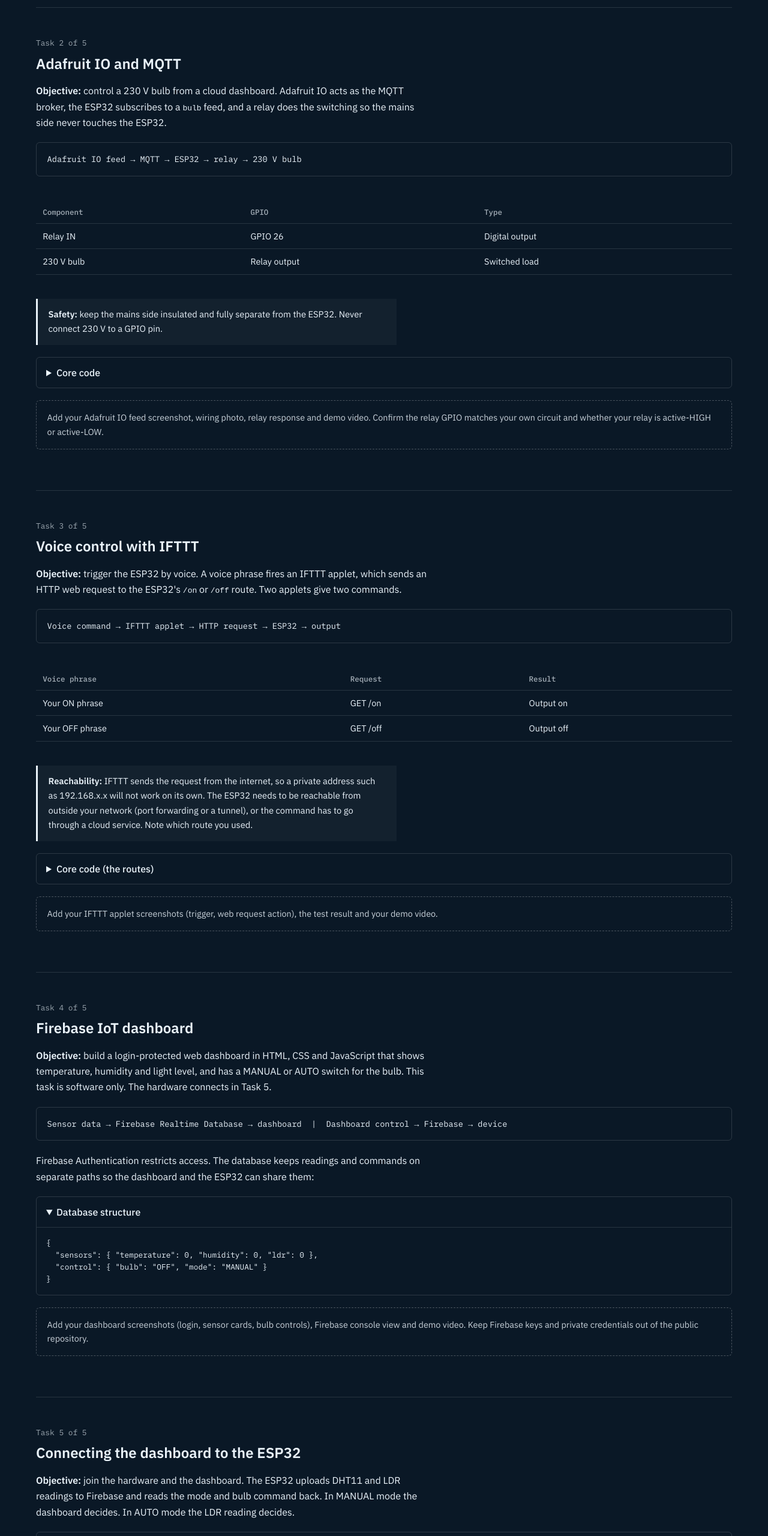
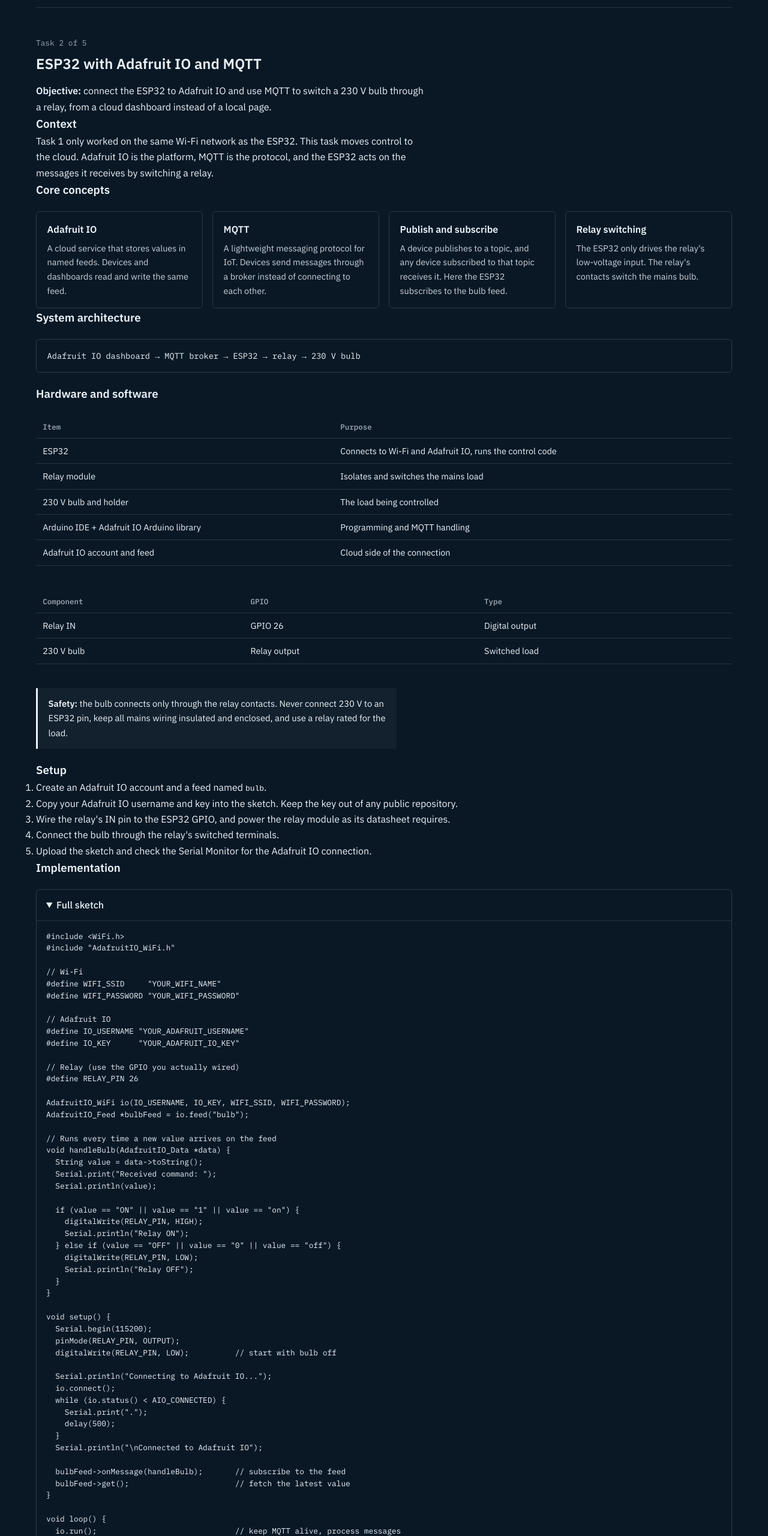
Before and after one commit to aakashbv2005-boop/Portfolio2, a plain HTML site: page week-7.html in a window 1280 px wide. Shown: the part 1260-3820 px from the top of the page at 60% size. Drawn offline with Linux system fonts and the light colour scheme.

Commit message:
Initial commit

```diff
--- a/week-7.html
+++ b/week-7.html
@@ -124,47 +124,137 @@ void loop() { server.handleClient(); }</pre>
     <!-- TASK 2 -->
     <article class="w7-task reveal" id="task-2">
       <p class="w7-tag">Task 2 of 5</p>
-      <h2>Adafruit IO and MQTT</h2>
-      <p><strong>Objective:</strong> control a 230 V bulb from a cloud dashboard. Adafruit IO acts as the MQTT broker, the ESP32 subscribes to a <code>bulb</code> feed, and a relay does the switching so the mains side never touches the ESP32.</p>
-      <div class="w7-flow">Adafruit IO feed → MQTT → ESP32 → relay → 230 V bulb</div>
+      <h2>ESP32 with Adafruit IO and MQTT</h2>
+      <p><strong>Objective:</strong> connect the ESP32 to Adafruit IO and use MQTT to switch a 230 V bulb through a relay, from a cloud dashboard instead of a local page.</p>
+
+      <h3>Context</h3>
+      <p>Task 1 only worked on the same Wi-Fi network as the ESP32. This task moves control to the cloud. Adafruit IO is the platform, MQTT is the protocol, and the ESP32 acts on the messages it receives by switching a relay.</p>
+
+      <h3>Core concepts</h3>
+      <div class="w7-grid">
+        <div><h3>Adafruit IO</h3><p>A cloud service that stores values in named feeds. Devices and dashboards read and write the same feed.</p></div>
+        <div><h3>MQTT</h3><p>A lightweight messaging protocol for IoT. Devices send messages through a broker instead of connecting to each other.</p></div>
+        <div><h3>Publish and subscribe</h3><p>A device publishes to a topic, and any device subscribed to that topic receives it. Here the ESP32 subscribes to the bulb feed.</p></div>
+        <div><h3>Relay switching</h3><p>The ESP32 only drives the relay's low-voltage input. The relay's contacts switch the mains bulb.</p></div>
+      </div>
+
+      <h3>System architecture</h3>
+      <div class="w7-flow">Adafruit IO dashboard → MQTT broker → ESP32 → relay → 230 V bulb</div>
+
+      <h3>Hardware and software</h3>
+      <div class="w7-wrap"><table class="w7-table">
+        <tr><th>Item</th><th>Purpose</th></tr>
+        <tr><td>ESP32</td><td>Connects to Wi-Fi and Adafruit IO, runs the control code</td></tr>
+        <tr><td>Relay module</td><td>Isolates and switches the mains load</td></tr>
+        <tr><td>230 V bulb and holder</td><td>The load being controlled</td></tr>
+        <tr><td>Arduino IDE + Adafruit IO Arduino library</td><td>Programming and MQTT handling</td></tr>
+        <tr><td>Adafruit IO account and feed</td><td>Cloud side of the connection</td></tr>
+      </table></div>
       <div class="w7-wrap"><table class="w7-table">
         <tr><th>Component</th><th>GPIO</th><th>Type</th></tr>
         <tr><td>Relay IN</td><td>GPIO 26</td><td>Digital output</td></tr>
         <tr><td>230 V bulb</td><td>Relay output</td><td>Switched load</td></tr>
       </table></div>
-      <p class="w7-note"><strong>Safety:</strong> keep the mains side insulated and fully separate from the ESP32. Never connect 230 V to a GPIO pin.</p>
-      <details>
-        <summary>Core code</summary>
-<pre>#include "AdafruitIO_WiFi.h"
+      <p class="w7-note"><strong>Safety:</strong> the bulb connects only through the relay contacts. Never connect 230 V to an ESP32 pin, keep all mains wiring insulated and enclosed, and use a relay rated for the load.</p>
 
+      <h3>Setup</h3>
+      <ol>
+        <li>Create an Adafruit IO account and a feed named <code>bulb</code>.</li>
+        <li>Copy your Adafruit IO username and key into the sketch. Keep the key out of any public repository.</li>
+        <li>Wire the relay's IN pin to the ESP32 GPIO, and power the relay module as its datasheet requires.</li>
+        <li>Connect the bulb through the relay's switched terminals.</li>
+        <li>Upload the sketch and check the Serial Monitor for the Adafruit IO connection.</li>
+      </ol>
+
+      <h3>Implementation</h3>
+      <details open>
+        <summary>Full sketch</summary>
+<pre>#include &lt;WiFi.h&gt;
+#include "AdafruitIO_WiFi.h"
+
+// Wi-Fi
 #define WIFI_SSID     "YOUR_WIFI_NAME"
 #define WIFI_PASSWORD "YOUR_WIFI_PASSWORD"
-#define IO_USERNAME   "YOUR_ADAFRUIT_USERNAME"
-#define IO_KEY        "YOUR_ADAFRUIT_IO_KEY"
+
+// Adafruit IO
+#define IO_USERNAME "YOUR_ADAFRUIT_USERNAME"
+#define IO_KEY      "YOUR_ADAFRUIT_IO_KEY"
+
+// Relay (use the GPIO you actually wired)
 #define RELAY_PIN 26
 
 AdafruitIO_WiFi io(IO_USERNAME, IO_KEY, WIFI_SSID, WIFI_PASSWORD);
 AdafruitIO_Feed *bulbFeed = io.feed("bulb");
 
+// Runs every time a new value arrives on the feed
 void handleBulb(AdafruitIO_Data *data) {
-  String v = data->toString();
-  if (v == "ON" || v == "1")  digitalWrite(RELAY_PIN, HIGH);
-  if (v == "OFF" || v == "0") digitalWrite(RELAY_PIN, LOW);
+  String value = data-&gt;toString();
+  Serial.print("Received command: ");
+  Serial.println(value);
+
+  if (value == "ON" || value == "1" || value == "on") {
+    digitalWrite(RELAY_PIN, HIGH);
+    Serial.println("Relay ON");
+  } else if (value == "OFF" || value == "0" || value == "off") {
+    digitalWrite(RELAY_PIN, LOW);
+    Serial.println("Relay OFF");
+  }
 }
 
 void setup() {
   Serial.begin(115200);
   pinMode(RELAY_PIN, OUTPUT);
-  digitalWrite(RELAY_PIN, LOW);
+  digitalWrite(RELAY_PIN, LOW);          // start with bulb off
+
+  Serial.println("Connecting to Adafruit IO...");
   io.connect();
-  while (io.status() &lt; AIO_CONNECTED) delay(500);
-  bulbFeed-&gt;onMessage(handleBulb);
-  bulbFeed-&gt;get();
+  while (io.status() &lt; AIO_CONNECTED) {
+    Serial.print(".");
+    delay(500);
+  }
+  Serial.println("\nConnected to Adafruit IO");
+
+  bulbFeed-&gt;onMessage(handleBulb);       // subscribe to the feed
+  bulbFeed-&gt;get();                       // fetch the latest value
 }
 
-void loop() { io.run(); }</pre>
+void loop() {
+  io.run();                              // keep MQTT alive, process messages
+}</pre>
       </details>
-      <div class="w7-todo">Add your Adafruit IO feed screenshot, wiring photo, relay response and demo video. Confirm the relay GPIO matches your own circuit and whether your relay is active-HIGH or active-LOW.</div>
+
+      <h3>How the code works</h3>
+      <ol>
+        <li><strong>Connect.</strong> <code>io.connect()</code> joins Wi-Fi and authenticates with your username and key.</li>
+        <li><strong>Subscribe.</strong> <code>onMessage(handleBulb)</code> registers the function to call when the <code>bulb</code> feed changes.</li>
+        <li><strong>Decide.</strong> <code>handleBulb</code> reads the text value and treats ON or 1 as on, OFF or 0 as off.</li>
+        <li><strong>Switch.</strong> The relay pin goes HIGH or LOW, which closes or opens the bulb circuit.</li>
+        <li><strong>Stay connected.</strong> <code>io.run()</code> in <code>loop()</code> must run constantly, or messages are missed.</li>
+      </ol>
+
+      <h3>Command flow</h3>
+      <div class="w7-flow">Set ON on dashboard → feed updates → MQTT message → ESP32 handleBulb() → relay closes → bulb on</div>
+      <p>OFF follows the same path and opens the relay.</p>
+
+      <h3>Evidence</h3>
+      <div class="w7-todo">Add your own screenshots here: the Adafruit IO feed, the ESP32 configuration, MQTT messages in the Serial Monitor, the relay clicking, and the bulb on and off.</div>
+
+      <h3>Video proof</h3>
+      <div class="w7-todo">Add your demo video: toggling the Adafruit IO dashboard and the bulb responding. <code>&lt;video controls src="week7/video/demo2.mp4"&gt;&lt;/video&gt;</code></div>
+
+      <h3>Things to check if it doesn't work</h3>
+      <ul>
+        <li>The Wi-Fi network must be 2.4 GHz, and the ESP32 needs a stable connection before Adafruit IO will connect.</li>
+        <li>The username, key and feed name in the sketch must match your Adafruit IO account exactly.</li>
+        <li>Change the feed value and watch the Serial Monitor to confirm the message arrives.</li>
+        <li>Confirm whether your relay module is active-HIGH or active-LOW. If the bulb is inverted, swap HIGH and LOW.</li>
+      </ul>
+
+      <h3>Result</h3>
+      <div class="w7-todo">Write your own result and reflection here: what worked, what went wrong, and what you learned about cloud control compared with Task 1.</div>
+
+      <h3>Repository</h3>
+      <div class="w7-todo">Add your GitHub link for this task.</div>
     </article>
 
     <!-- TASK 3 -->
```
